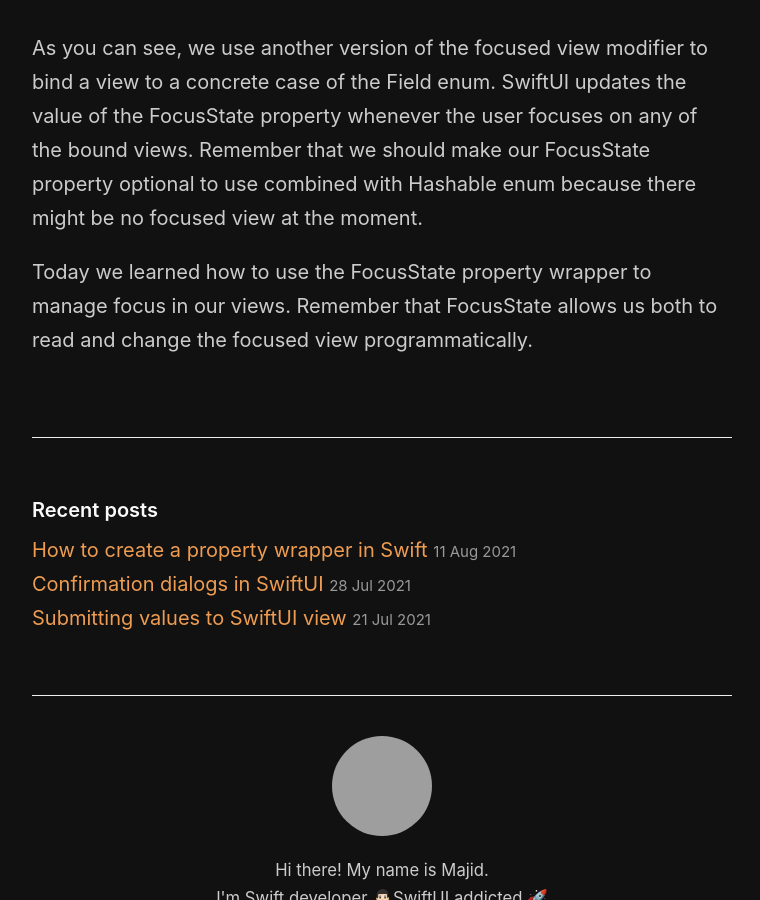
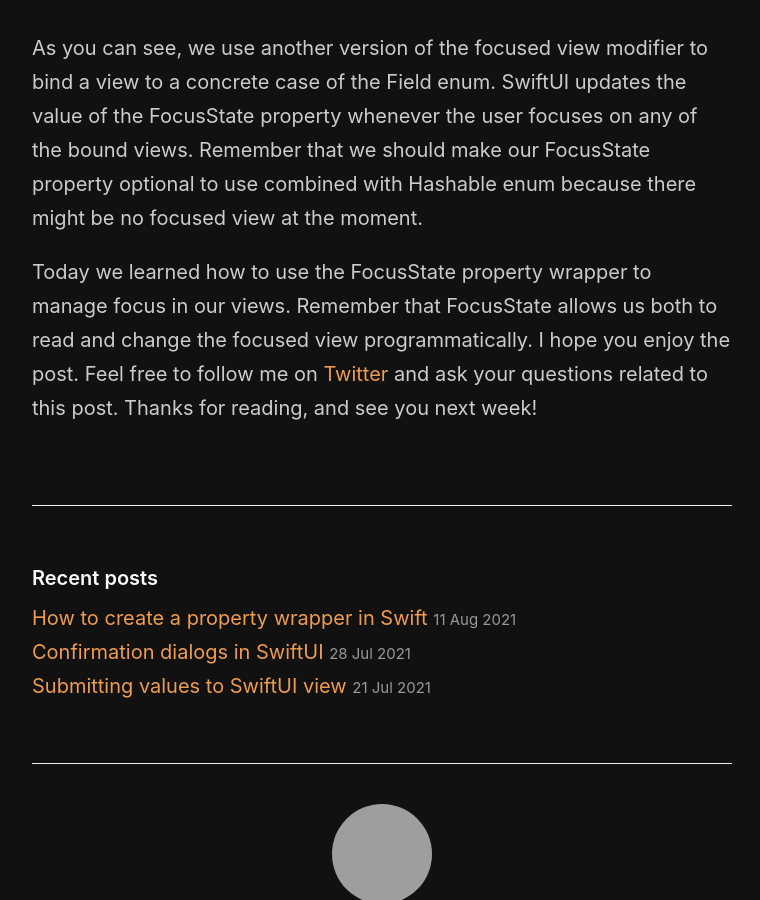
Before and after one commit to mecid/mecid.github.io, a Jekyll site: the page built from _posts/2021-08-24-mastering-focusstate-property-wrapper-in-swiftui.md, in a window 1280 px wide and 900 px high, scrolled down 1712 px, cut to the strip 0-900 px from the top of the window. Shown: the whole strip, without its empty margins (258-1018 px from the left). Built offline with Jekyll 4.4.1, drawn with Linux system fonts in a browser that asks for light colours; grey boxes are pictures that could not be loaded.

Commit message:
conclusion added to focus state post

```diff
--- a/_posts/2021-08-24-mastering-focusstate-property-wrapper-in-swiftui.md
+++ b/_posts/2021-08-24-mastering-focusstate-property-wrapper-in-swiftui.md
@@ -31,4 +31,4 @@
 
 As you can see, we use another version of the focused view modifier to bind a view to a concrete case of the Field enum. SwiftUI updates the value of the FocusState property whenever the user focuses on any of the bound views. Remember that we should make our FocusState property optional to use combined with Hashable enum because there might be no focused view at the moment.
 
-Today we learned how to use the FocusState property wrapper to manage focus in our views. Remember that FocusState allows us both to read and change the focused view programmatically.
+Today we learned how to use the FocusState property wrapper to manage focus in our views. Remember that FocusState allows us both to read and change the focused view programmatically. I hope you enjoy the post. Feel free to follow me on [Twitter](https://twitter.com/mecid) and ask your questions related to this post. Thanks for reading, and see you next week!
```
